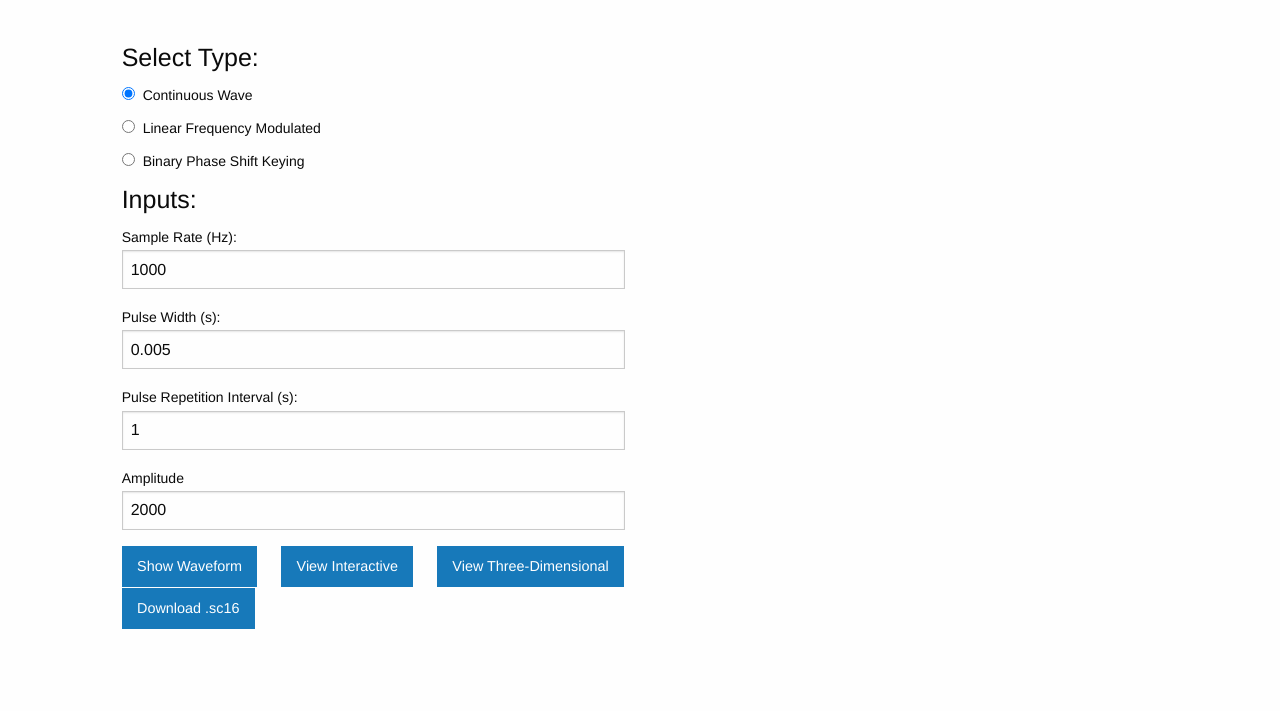
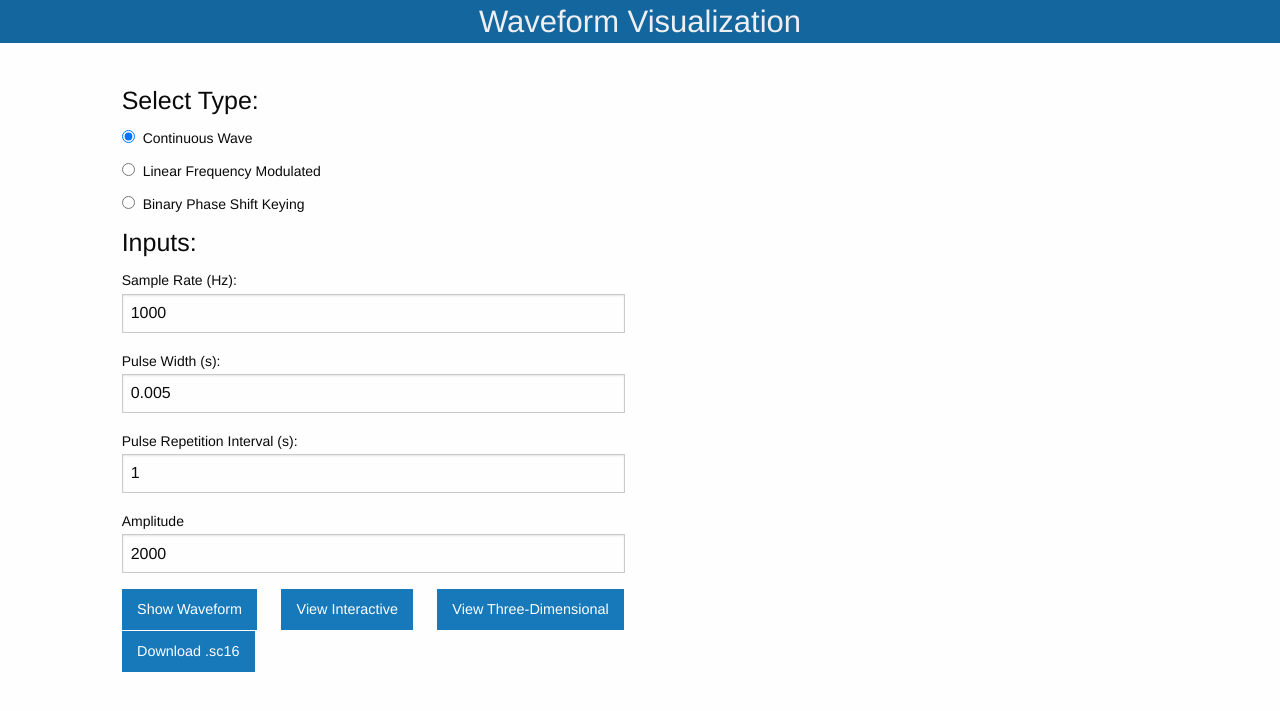
Before and after one commit to abarran02/signal-generation, a Flask app: page / in a window 1280 px wide. Shown: the top 711 px of the page. Run offline with Flask 3, Linux system fonts and the light colour scheme; some libraries are stand-ins or nearby versions.

Commit message:
mul amplitude

```diff
--- a/static/css/forms.css
+++ b/static/css/forms.css
@@ -5,6 +5,14 @@ body {
   display: grid;
   grid-template-columns: auto auto;
   column-gap: 1%;
+}
+.m-title {
+  text-align: center;
+  font-family: Arial, sans-serif;
+  font-size: 300;
+  color: rgb(238, 239, 242);
+  background-color: #14679E;
+  line-height: 50px;
 }
 .sub {
   padding: 10;
@@ -52,4 +60,5 @@ input[type="text"], input[type="text"], input[type="range"] {
 .button-group {
   display: flex;
   justify-content: space-between;
+  border-radius: 3px;
 }
--- a/templates/index.jinja
+++ b/templates/index.jinja
@@ -8,7 +8,9 @@
   <link rel="stylesheet" href="/static/css/foundation.min.css" />
 </head>
 <body>
-
+<div class="m-title">
+  <h3> Waveform Visualization </h3>
+</div>
 <div class="content grid-x grid-padding-x align-center">
   <div class="cell small-5">
     <h4>Select Type:</h4>
--- a/views/views.py
+++ b/views/views.py
@@ -17,6 +17,7 @@ def get_cw():
     try:
         data = schema.load(request.args)
         pulse = su.continuous_wave.generate_cw(data["sample_rate"], data["signal_length"])
+        pulse = np.round(data["amplitude"] * pulse)
 
         return output_cases(pulse, data["form"], data["signal_length"], "CW", data["axes"])
 
@@ -30,6 +31,7 @@ def get_lfm():
     try:
         data = schema.load(request.args)
         pulse = su.linear_frequency_modulated.generate_lfm(data["sample_rate"], data["fstart"], data['fstop'], data["pri"])
+        pulse = np.round(data["amplitude"] * pulse)
 
         return output_cases(pulse, data["form"], data["pri"], "lfm", data["axes"])
 
```
